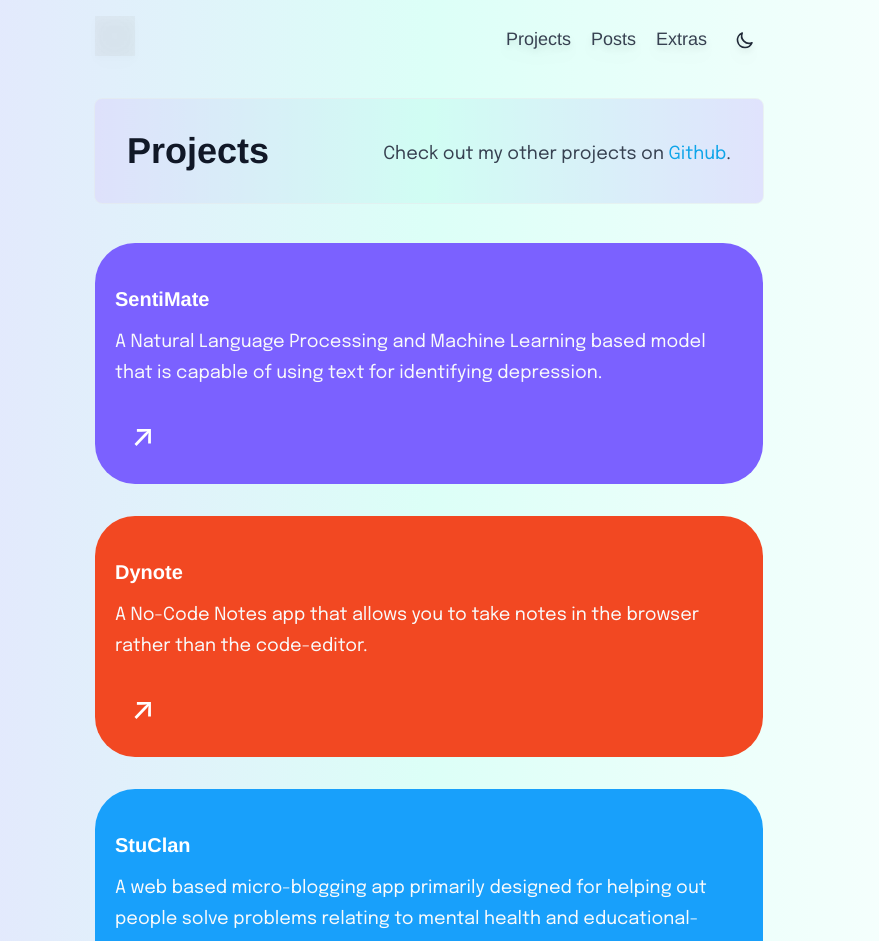
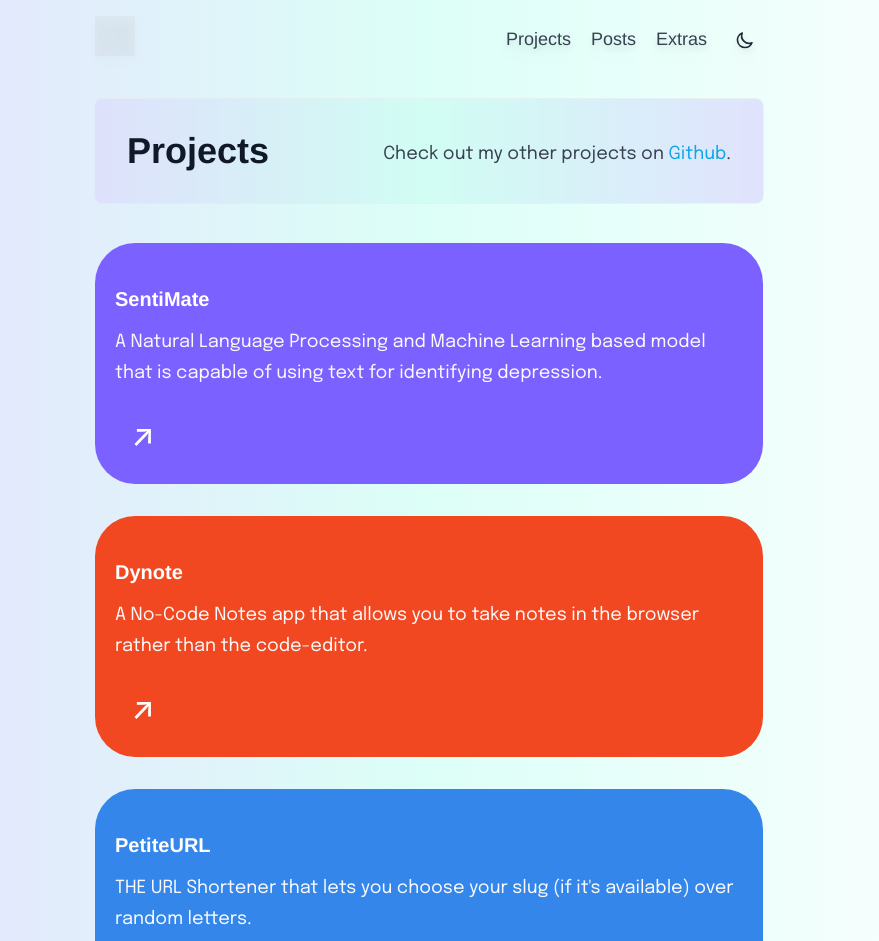
Before and after one commit to achntj/garden, a Next.js app: page /projects in a window 1280 px wide. Shown: the top 941 px of the page, without its empty margins (211-1090 px from the left). Built offline with nearby package versions, Linux system fonts and the light colour scheme; no server answers.

Commit message:
add project (petite url)

```diff
--- a/pages/projects.tsx
+++ b/pages/projects.tsx
@@ -17,6 +17,13 @@ export default function Projects() {
       url: "https://dynote.vercel.app/",
       desc: "A No-Code Notes app that allows you to take notes in the browser rather than the code-editor.",
       color: "#f24822",
+      stack: "Next.JS, TypeScript, PostGres, Prisma, & TailwindCSS",
+    },
+    {
+      name: "PetiteURL",
+      url: "https://petite.vercel.app/",
+      desc: "THE URL Shortener that lets you choose your slug (if it's available) over random letters.",
+      color: "#3486eb",
       stack: "Next.JS, TypeScript, PostGres, Prisma, & TailwindCSS",
     },
     {
```
